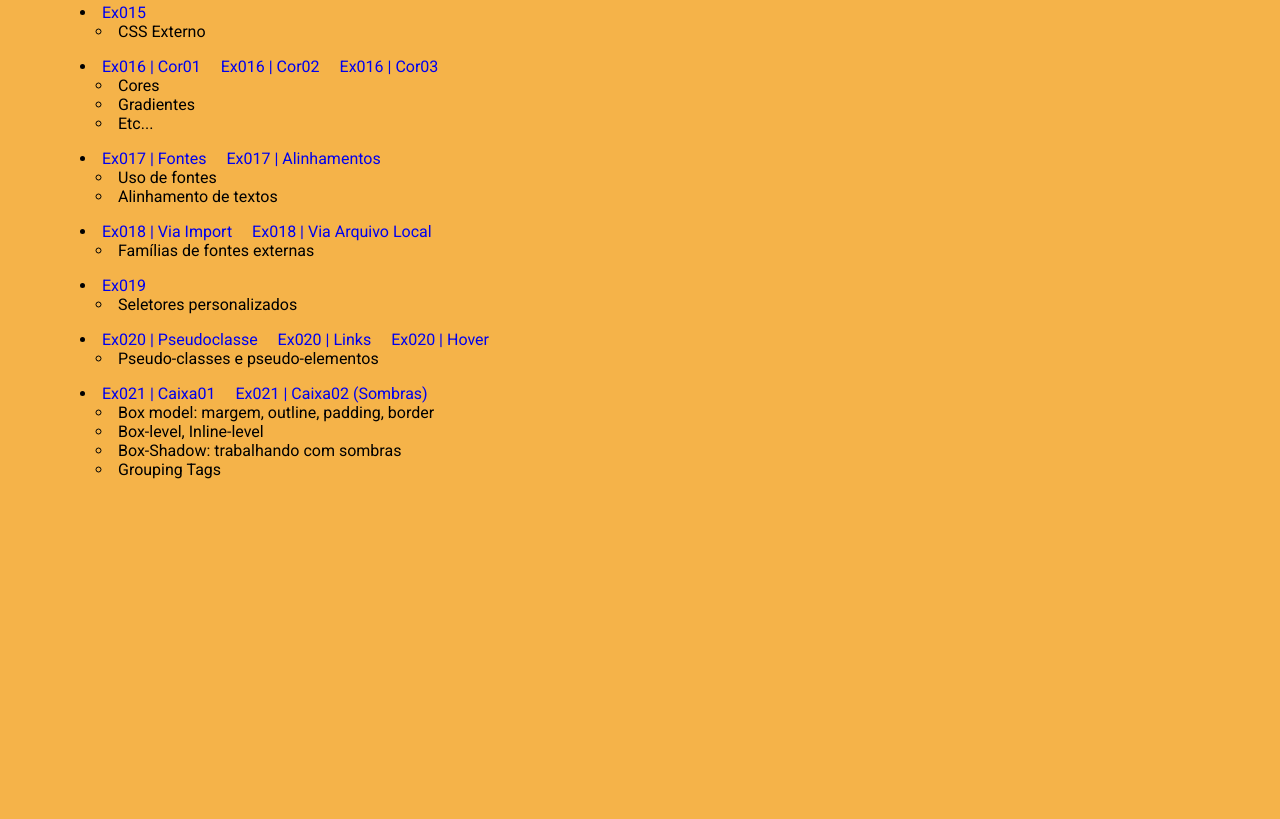
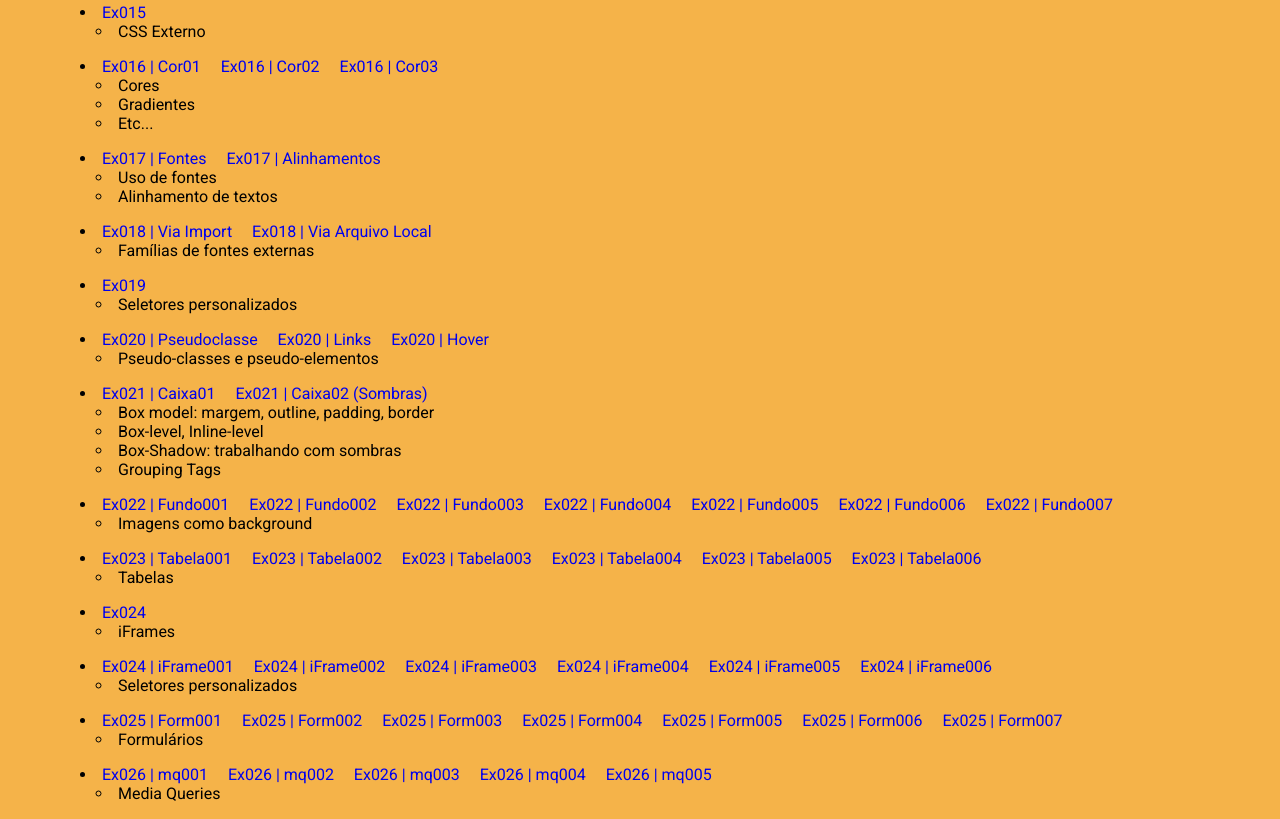
Before and after one commit to WallaceMartinsTI/curso-em-video, a plain HTML site: page index.html in a window 1280 px wide. Shown: the part 1823-2642 px from the top of the page. Before the commit the page ends 2318 px from the top, so only its background shows below. Drawn offline with Linux system fonts and the light colour scheme; a web font is replaced by a local one.

Commit message:
add all html/css exercices to index.html and javascript course folder created

```diff
--- a/index.html
+++ b/index.html
@@ -363,6 +363,213 @@
             <li>Box-Shadow: trabalhando com sombras</li>
             <li>Grouping Tags</li>
           </ul>
+
+          <li>
+            <a
+              href="./exercicios/ex022/fundo001.html"
+              target="_blank"
+              rel="next"
+              >Ex022 | Fundo001</a
+            >
+            <a
+              href="./exercicios/ex022/fundo002.html"
+              target="_blank"
+              rel="next"
+              >Ex022 | Fundo002</a
+            >
+            <a
+              href="./exercicios/ex022/fundo003.html"
+              target="_blank"
+              rel="next"
+              >Ex022 | Fundo003</a
+            >
+            <a
+              href="./exercicios/ex022/fundo004.html"
+              target="_blank"
+              rel="next"
+              >Ex022 | Fundo004</a
+            >
+            <a
+              href="./exercicios/ex022/fundo005.html"
+              target="_blank"
+              rel="next"
+              >Ex022 | Fundo005</a
+            >
+            <a
+              href="./exercicios/ex022/fundo006.html"
+              target="_blank"
+              rel="next"
+              >Ex022 | Fundo006</a
+            >
+            <a
+              href="./exercicios/ex022/fundo007.html"
+              target="_blank"
+              rel="next"
+              >Ex022 | Fundo007</a
+            >
+          </li>
+          <ul>
+            <li>Imagens como background</li>
+          </ul>
+
+          <li>
+            <a
+              href="./exercicios/ex023/tabela001.html"
+              target="_blank"
+              rel="next"
+              >Ex023 | Tabela001</a
+            >
+            <a
+              href="./exercicios/ex023/tabela002.html"
+              target="_blank"
+              rel="next"
+              >Ex023 | Tabela002</a
+            >
+            <a
+              href="./exercicios/ex023/tabela003.html"
+              target="_blank"
+              rel="next"
+              >Ex023 | Tabela003</a
+            >
+            <a
+              href="./exercicios/ex023/tabela004.html"
+              target="_blank"
+              rel="next"
+              >Ex023 | Tabela004</a
+            >
+            <a
+              href="./exercicios/ex023/tabela005.html"
+              target="_blank"
+              rel="next"
+              >Ex023 | Tabela005</a
+            >
+            <a
+              href="./exercicios/ex023/tabela006.html"
+              target="_blank"
+              rel="next"
+              >Ex023 | Tabela006</a
+            >
+          </li>
+          <ul>
+            <li>Tabelas</li>
+          </ul>
+
+          <li>
+            <a
+              href="./exercicios/ex019/seletor01.html"
+              target="_blank"
+              rel="next"
+              >Ex024</a
+            >
+          </li>
+          <ul>
+            <li>iFrames</li>
+          </ul>
+
+          <li>
+            <a
+              href="./exercicios/ex024/iframe001.html"
+              target="_blank"
+              rel="next"
+              >Ex024 | iFrame001</a
+            >
+            <a
+              href="./exercicios/ex024/iframe002.html"
+              target="_blank"
+              rel="next"
+              >Ex024 | iFrame002</a
+            >
+            <a
+              href="./exercicios/ex024/iframe003.html"
+              target="_blank"
+              rel="next"
+              >Ex024 | iFrame003</a
+            >
+            <a
+              href="./exercicios/ex024/iframe004.html"
+              target="_blank"
+              rel="next"
+              >Ex024 | iFrame004</a
+            >
+            <a
+              href="./exercicios/ex024/iframe005.html"
+              target="_blank"
+              rel="next"
+              >Ex024 | iFrame005</a
+            >
+            <a
+              href="./exercicios/ex024/iframe006.html"
+              target="_blank"
+              rel="next"
+              >Ex024 | iFrame006</a
+            >
+          </li>
+          <ul>
+            <li>Seletores personalizados</li>
+          </ul>
+
+          <li>
+            <a href="./exercicios/ex025/form001.html" target="_blank" rel="next"
+              >Ex025 | Form001</a
+            >
+            <a href="./exercicios/ex025/form002.html" target="_blank" rel="next"
+              >Ex025 | Form002</a
+            >
+            <a href="./exercicios/ex025/form003.html" target="_blank" rel="next"
+              >Ex025 | Form003</a
+            >
+            <a href="./exercicios/ex025/form004.html" target="_blank" rel="next"
+              >Ex025 | Form004</a
+            >
+            <a href="./exercicios/ex025/form005.html" target="_blank" rel="next"
+              >Ex025 | Form005</a
+            >
+            <a href="./exercicios/ex025/form006.html" target="_blank" rel="next"
+              >Ex025 | Form006</a
+            >
+            <a href="./exercicios/ex025/form007.html" target="_blank" rel="next"
+              >Ex025 | Form007</a
+            >
+          </li>
+          <ul>
+            <li>Formulários</li>
+          </ul>
+
+          <li>
+            <a
+              href="./exercicios/ex026/mq001/index.html"
+              target="_blank"
+              rel="next"
+              >Ex026 | mq001</a
+            >
+            <a
+              href="./exercicios/ex026/mq002/index.html"
+              target="_blank"
+              rel="next"
+              >Ex026 | mq002</a
+            >
+            <a
+              href="./exercicios/ex026/mq003/index.html"
+              target="_blank"
+              rel="next"
+              >Ex026 | mq003</a
+            >
+            <a
+              href="./exercicios/ex026/mq004/index.html"
+              target="_blank"
+              rel="next"
+              >Ex026 | mq004</a
+            >
+            <a
+              href="./exercicios/ex026/mq005/index.html"
+              target="_blank"
+              rel="next"
+              >Ex026 | mq005</a
+            >
+          </li>
+          <ul>
+            <li>Media Queries</li>
+          </ul>
         </ul>
       </section>
     </main>
```
Also changed, not shown: exercicios/guia.txt.
